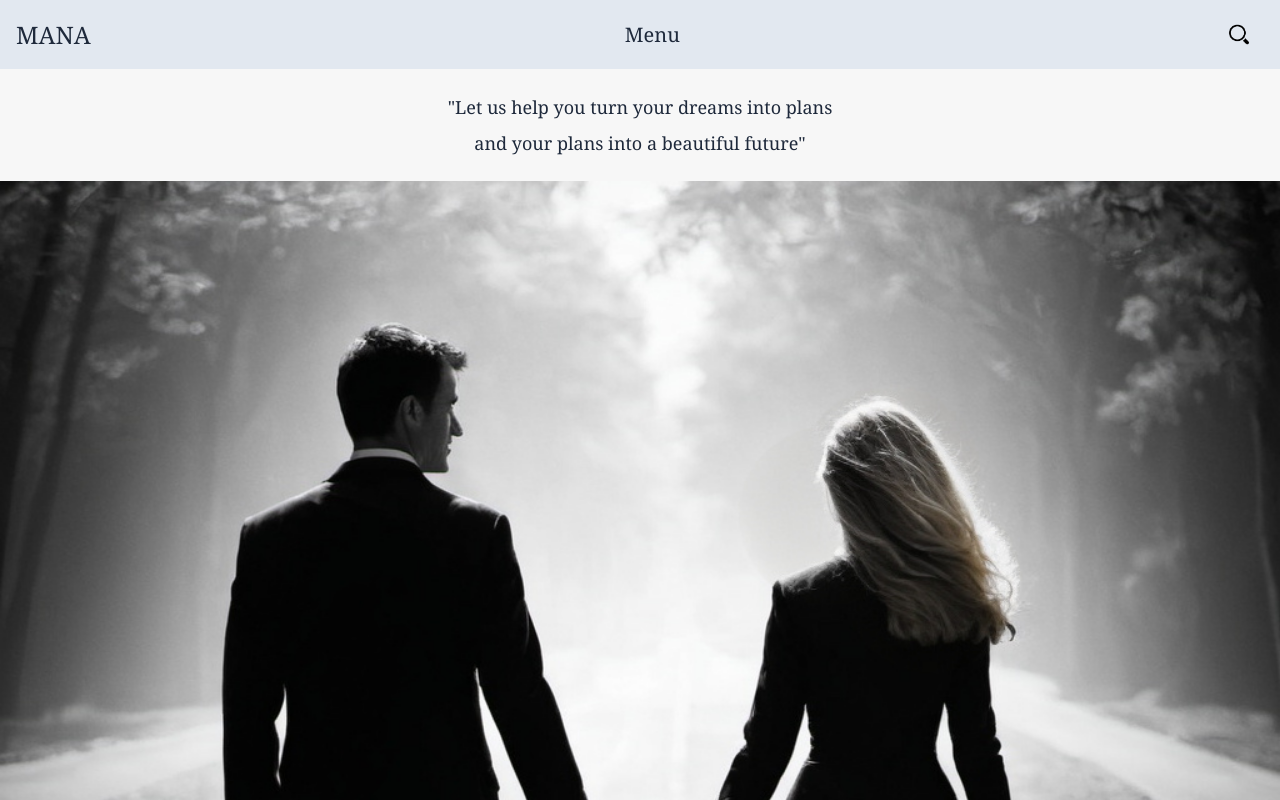
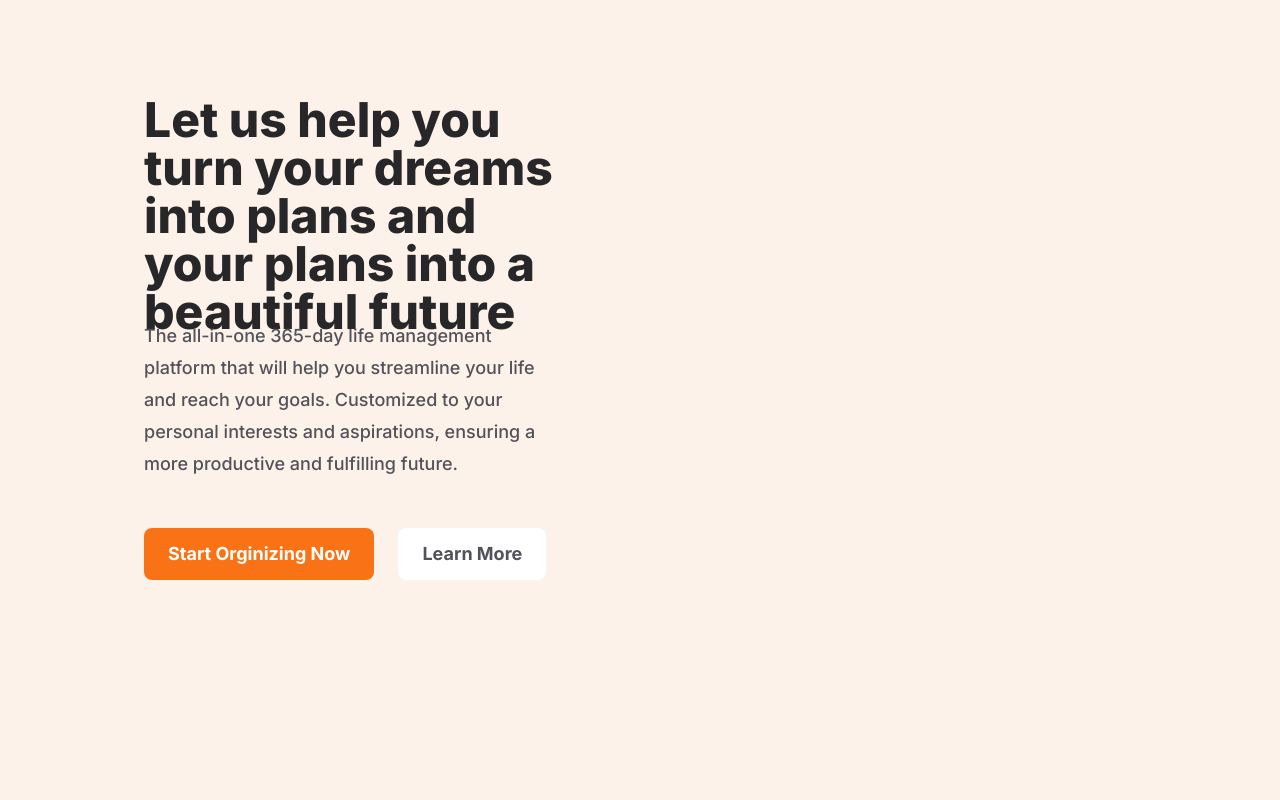
Before and after one commit to marcoshernanz/mana, a Next.js app: page / in a window 1280 px wide. Shown: the top 800 px of the page. Built offline with nearby package versions, Linux system fonts and the light colour scheme.

Commit message:
Home Page Prototype2

```diff
--- a/src/app/page.tsx
+++ b/src/app/page.tsx
@@ -1,46 +1,37 @@
 /* NEW THINGS: */
 // justify-center(by chatGPT)
 //style={{ backgroundColor: "#f7f7f7" }} (by chatGPT)
+//leading-x (by Tailwind)
+//w-5/12 (by Tailwind)
 
 export default function Home() {
   return (
-    <div className="flex h-screen w-screen flex-col bg-slate-50">
-      <div className="flex w-full flex-row bg-slate-200 p-4">
-        <div className="flex w-full items-center justify-between">
-          <span className="font-serif text-2xl text-slate-800">MANA</span>
-          <button className="font-serif text-xl text-slate-800">Menu</button>
-          <div className="flex gap-x-4">
-            <button>
-              <img
-                src="search-icon-2-614x460.png"
-                alt="Search"
-                width="50"
-                height="50"
-              />
-            </button>
-          </div>
-        </div>
-      </div>
-      <div className="item-center flex flex-col justify-center">
-        <div
-          className="flex flex-col justify-center gap-2 p-6 text-center"
-          style={{ backgroundColor: "#f7f7f7" }}
-        >
-          <span className="font-serif text-lg text-slate-800">
-            "Let us help you turn your dreams into plans{" "}
-          </span>
-          <span className="font-serif text-lg text-slate-800">
-            {" "}
-            and your plans into a beautiful future"
+    <div
+      className="flex h-screen w-screen px-36 py-24"
+      style={{ backgroundColor: "#fdf2e9" }}
+    >
+      <div className="flex flex-col gap-12">
+        <div className="flex h-44 w-5/12 flex-col gap-1 text-5xl font-extrabold text-zinc-800">
+          <span>
+            Let us help you turn your dreams into plans and your plans into a
+            beautiful future
           </span>
         </div>
-        <div>
-          <img
-            src="openart-f7ec3ca94487451d97a7c505cb7dd86f_raw.jpg"
-            alt=""
-            width="1920"
-            height="100"
-          />
+        <div className="flex w-5/12 gap-1 text-lg font-medium leading-8 text-zinc-600">
+          <span>
+            The all-in-one 365-day life management platform that will help you
+            streamline your life and reach your goals. Customized to your
+            personal interests and aspirations, ensuring a more productive and
+            fulfilling future.
+          </span>
+        </div>
+        <div className="flex flex-row gap-6">
+          <div className="rounded-lg bg-orange-500 px-6 py-3 text-lg font-bold text-white">
+            <button>Start Orginizing Now</button>
+          </div>
+          <div className="rounded-lg bg-white px-6 py-3 text-lg font-bold text-zinc-600">
+            <button>Learn More</button>
+          </div>
         </div>
       </div>
     </div>
```
Also changed, not shown: public/75_BO_arrow_down-512.webp (added).
